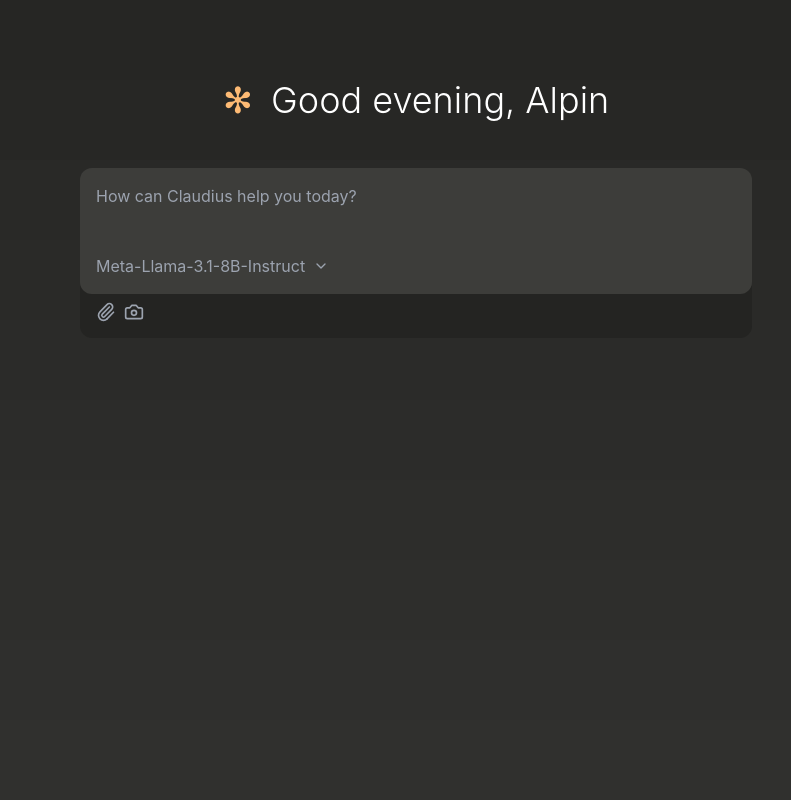
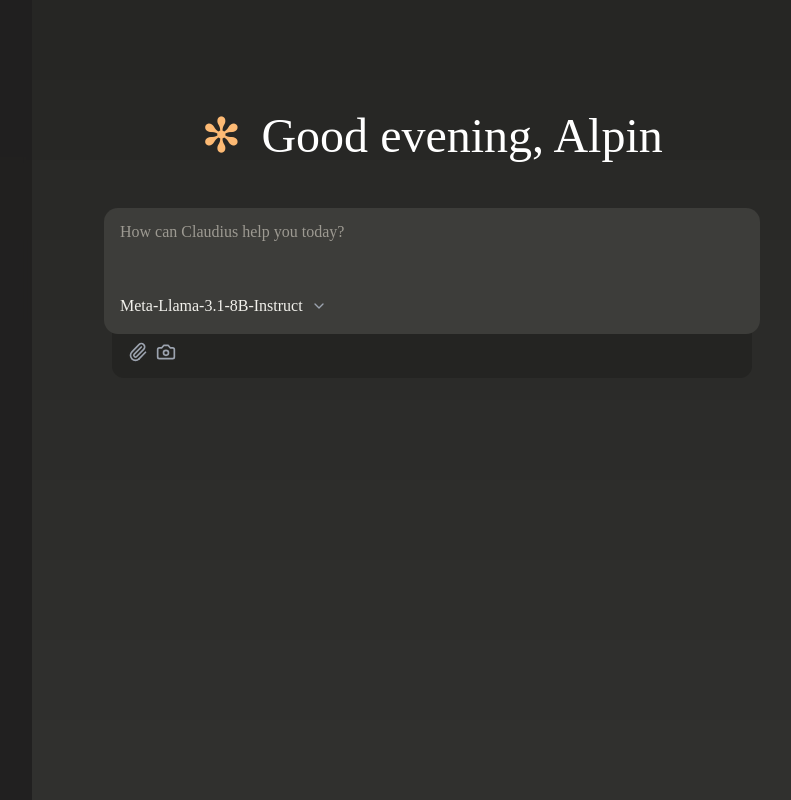
Before and after one commit to AlpinDale/claudius, a React (Create React App) app: page / in a window 1280 px wide. Shown: the whole page, without its empty margins (224-1015 px from the left). Built offline with nearby package versions, Linux system fonts and the light colour scheme.

Commit message:
new stuff

```diff
--- a/src/App.js
+++ b/src/App.js
@@ -2,6 +2,8 @@ import React from 'react';
 import { FileText, ChevronDown, Paperclip, Camera, X, ArrowRight, MessageSquare, ChevronRight } from 'lucide-react';
 
 const ClaudeUI = () => {
+  const [showMenu, setShowMenu] = React.useState(false);
+
   const getTimeOfDay = () => {
     const hour = new Date().getHours();
     if (hour < 12) return 'morning';
@@ -11,6 +13,51 @@ const ClaudeUI = () => {
 
   return (
     <div className="flex flex-col items-center min-h-screen text-white p-4 relative" style={{ backgroundColor: '#292927' }}>
+      <div
+        className="fixed left-0 top-0 bottom-0 w-20 z-50"
+        onMouseEnter={() => setShowMenu(true)}
+        onMouseLeave={() => setShowMenu(false)}
+      />
+
+      <div
+        className={`fixed left-0 top-0 bottom-0 w-64 backdrop-blur-sm transition-transform duration-300 ease-out z-40`}
+        style={{
+          backgroundColor: 'rgba(33, 32, 32, 0.9)',
+          transform: showMenu ? 'translateX(0)' : 'translateX(-100%)'
+        }}
+      >
+      </div>
+
+      <div className="fixed left-0 top-0 bottom-0 w-[30rem] z-0">
+        <div className="w-full h-full relative">
+          {[...Array(10)].map((_, i) => (
+            <div
+              key={i}
+              className="absolute top-0 bottom-0 opacity-0 transition-opacity duration-200"
+              style={{
+                left: `${i * 3}%`,
+                width: '20px',
+                background: 'rgba(255, 255, 255, 0.03)',
+                transform: `scaleX(0.1)`,
+                transformOrigin: 'left',
+              }}
+              onMouseEnter={(e) => {
+                const stripes = e.currentTarget.parentElement.children;
+                for (let j = 0; j <= i; j++) {
+                  stripes[j].style.opacity = '1';
+                }
+              }}
+              onMouseLeave={(e) => {
+                const stripes = e.currentTarget.parentElement.children;
+                for (let stripe of stripes) {
+                  stripe.style.opacity = '0';
+                }
+              }}
+            />
+          ))}
+        </div>
+      </div>
+
       <div className="absolute inset-0 w-full h-full z-0">
         <div style={{ height: '10vh', backgroundColor: '#262624', boxShadow: '0 1px 2px rgba(0,0,0,0.1)' }}></div>
         <div style={{ height: '10vh', backgroundColor: '#272725', boxShadow: '0 1px 2px rgba(0,0,0,0.1)' }}></div>
@@ -24,24 +71,25 @@ const ClaudeUI = () => {
         <div style={{ height: '10vh', backgroundColor: '#30302E', boxShadow: '0 1px 2px rgba(0,0,0,0.1)' }}></div>
       </div>
 
-      <div className="relative z-10 flex flex-col items-center w-full">
-        <div className="mb-8 mt-8"></div>
+      <div className="relative z-10 flex flex-col items-center w-full pl-8">
+        <div className="mb-12 mt-12"></div>
 
-        <div className="text-4xl font-light mb-12 text-center relative z-10">
+        <div className="text-5xl font-light mb-12 text-center relative z-10" style={{ fontFamily: '__styreneA_dcab32', fontWeight: 300 }}>
           <span className="text-orange-300 mr-2">✻</span> Good {getTimeOfDay()}, Alpin
         </div>
 
-        <div className="w-full max-w-2xl rounded-xl relative z-10" style={{ backgroundColor: '#3D3D3A' }}>
-          <div className="p-4">
+        <div className="w-full max-w-[41rem] rounded-[14px] relative z-10" style={{ backgroundColor: '#3D3D3A' }}>
+          <div className="pl-4 pr-2.5 pt-3 pb-4">
             <textarea
               placeholder="How can Claudius help you today?"
-              className="w-full bg-transparent text-gray-400 resize-none outline-none p-0 m-0 mb-4"
+              className="w-full bg-transparent resize-none outline-none p-0 m-0 mb-4 h-[3.25rem] placeholder-[#9D9A92]"
+              style={{ fontFamily: '__styreneA_dcab32', fontWeight: 300, color: '#F5F4EF' }}
               rows={2}
             />
 
             <div className="flex justify-between items-center">
               <div className="flex items-center">
-                <span className="text-gray-400 mr-2">Meta-Llama-3.1-8B-Instruct</span>
+                <span className="mr-2" style={{ fontFamily: '__copernicus_669e4a', fontWeight: 500, color: '#F2F1EC' }}>Meta-Llama-3.1-8B-Instruct</span>
                 <ChevronDown className="w-4 h-4 text-gray-400" />
               </div>
               <div className="flex items-center text-gray-400">
@@ -50,7 +98,7 @@ const ClaudeUI = () => {
           </div>
         </div>
 
-        <div className="w-full max-w-2xl rounded-b-xl p-4 flex -mt-2" style={{ backgroundColor: '#242422' }}>
+        <div className="w-full max-w-[40rem] rounded-b-xl p-4 flex -mt-2" style={{ backgroundColor: '#242422' }}>
           <div className="flex items-center">
             <Paperclip className="w-5 h-5 text-gray-400 mr-2" />
             <Camera className="w-5 h-5 text-gray-400" />
```
